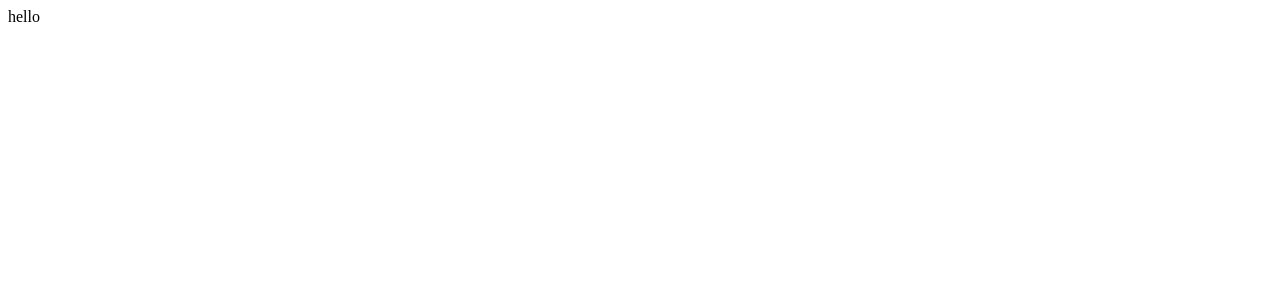
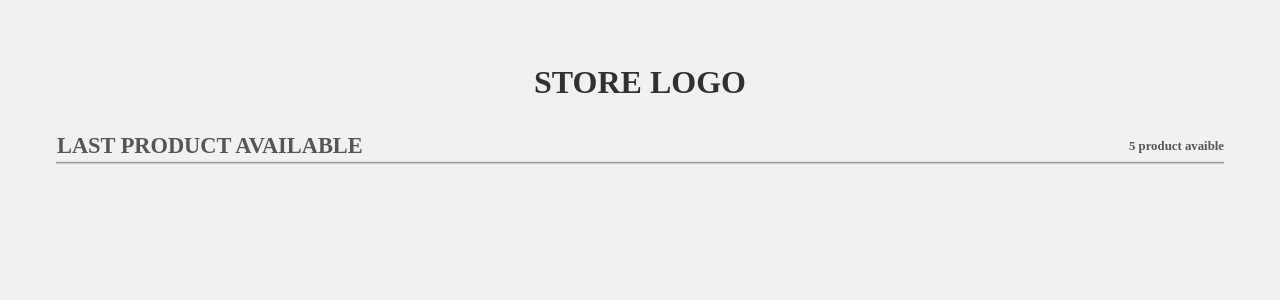
Before and after one commit to mariolim96/unitiva, a React (Create React App) app in the folder app/: page / in a window 1280 px wide. Shown: the top 300 px of the page. Built offline with nearby package versions, Linux system fonts and the light colour scheme.

Commit message:
footer creato

```diff
--- a/app/src/App.js
+++ b/app/src/App.js
@@ -1,5 +1,47 @@
+import { ThemeProvider } from "styled-components";
+import { BrowserRouter as Router, Switch, Route } from "react-router-dom";
+import GlobalStyles from "./components/styles/global.js";
+import StoreProduct from "./pages/storeProduct.js";
+
+const theme = {
+    color: {
+        body: "#F1F1F1",
+        text: "#313131",
+        text1: "#555555",
+        text2: "#C16565",
+        text3: "#565656",
+        button: "#5F729D",
+        buttodDisabled: "#999999",
+        last: "#B95151",
+    },
+    text: {
+        size: {
+            tiny: "0.6rem",
+            small: "0.8rem",
+            medium: "1rem",
+            large: "1.2rem",
+            huge: "1.5rem",
+            gigantic: "2,5rem",
+        },
+        font: {
+            family: "helvetica neue",
+        },
+    },
+};
+
 function App() {
-    return <div className="App">hello</div>;
+    // const { H1, H2, H6 } = Heading;
+    return (
+        <ThemeProvider theme={theme}>
+            <GlobalStyles />
+            <StoreProduct></StoreProduct>
+            {/* <Switch>
+				<Route path="/" exact component={Home} />
+				<Route path="/signup" exact component={SignUp} />
+				<Route path="/pricing" exact component={Pricing} />
+			</Switch> */}
+        </ThemeProvider>
+    );
 }
 
 export default App;
--- /dev/null
+++ b/app/src/components/header/header.js
@@ -0,0 +1,19 @@
+import React from "react";
+import { Break, Nav, Container, Logo } from "./header.style";
+
+function Header() {
+    return (
+        <>
+            <Container>
+                <Logo>STORE LOGO</Logo>
+                <Nav>
+                    <h2>LAST PRODUCT AVAILABLE</h2>
+                    <h6>5 product avaible</h6>
+                </Nav>
+                <Break />
+            </Container>
+        </>
+    );
+}
+
+export default Header;
--- /dev/null
+++ b/app/src/components/header/header.style.js
@@ -0,0 +1,44 @@
+import styled from "styled-components";
+// a styled line with a shadow on top
+
+export const Container = styled.div`
+    max-width: 1168px;
+    margin: 0 auto;
+    padding: 0 20px;
+`;
+
+export const Break = styled.div`
+    width: 100%;
+    height: 1px;
+    background-color: #e6e6e6;
+    margin: 0;
+    border-bottom: 2px groove rgba(178, 178, 178, 0.56);
+`;
+
+export const Nav = styled.nav`
+    display: flex;
+    justify-content: space-between;
+    align-items: center;
+    margin-bottom: 2px;
+    h2,
+    h6 {
+        margin: 0 0 0 1px;
+        color: ${(props) => props.theme.color.text1};
+    }
+    h6 {
+        font-size: 0.8rem;
+    }
+    h2 {
+        font-size: 1.4rem;
+    }
+`;
+
+export const Logo = styled.h1`
+    font-weight: bold;
+    text-align: center;
+    font-stretch: expanded;
+    color: ${(props) => props.theme.color.text};
+    font-size: ${(props) => props.size || props.theme.text.size.Gicantic};
+    margin-top: 64px;
+    margin-bottom: 32px;
+`;
--- /dev/null
+++ b/app/src/components/styles/global.js
@@ -0,0 +1,11 @@
+import { createGlobalStyle } from "styled-components";
+
+const GlobalStyles = createGlobalStyle`
+    font-family: 'helvetica neue', sans-serif;
+    body {
+        background: ${(props) => props.theme.color.body};
+        margin: 20px;
+    }
+`;
+
+export default GlobalStyles;
--- /dev/null
+++ b/app/src/pages/storeProduct.js
@@ -0,0 +1,8 @@
+import React from "react";
+import Header from "../components/header/header.js";
+
+const StoreProduct = () => {
+    return <Header />;
+};
+
+export default StoreProduct;
```
Also changed, not shown: app/src/components/styles/br.styled.js (added, +9 -0 lines), app/src/components/styles/container.styled.js (added, +7 -0 lines), app/src/components/styles/logo.styled.js (added, +68 -0 lines), app/src/components/styles/nav.styled.js (added, +18 -0 lines).
